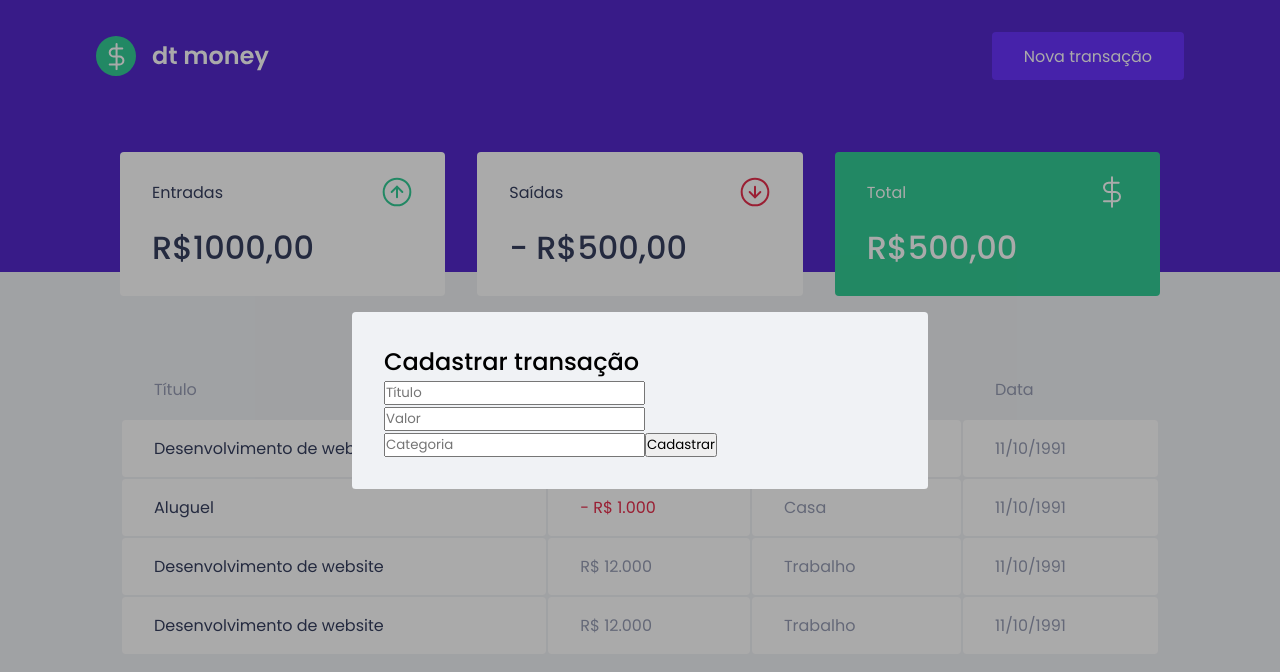
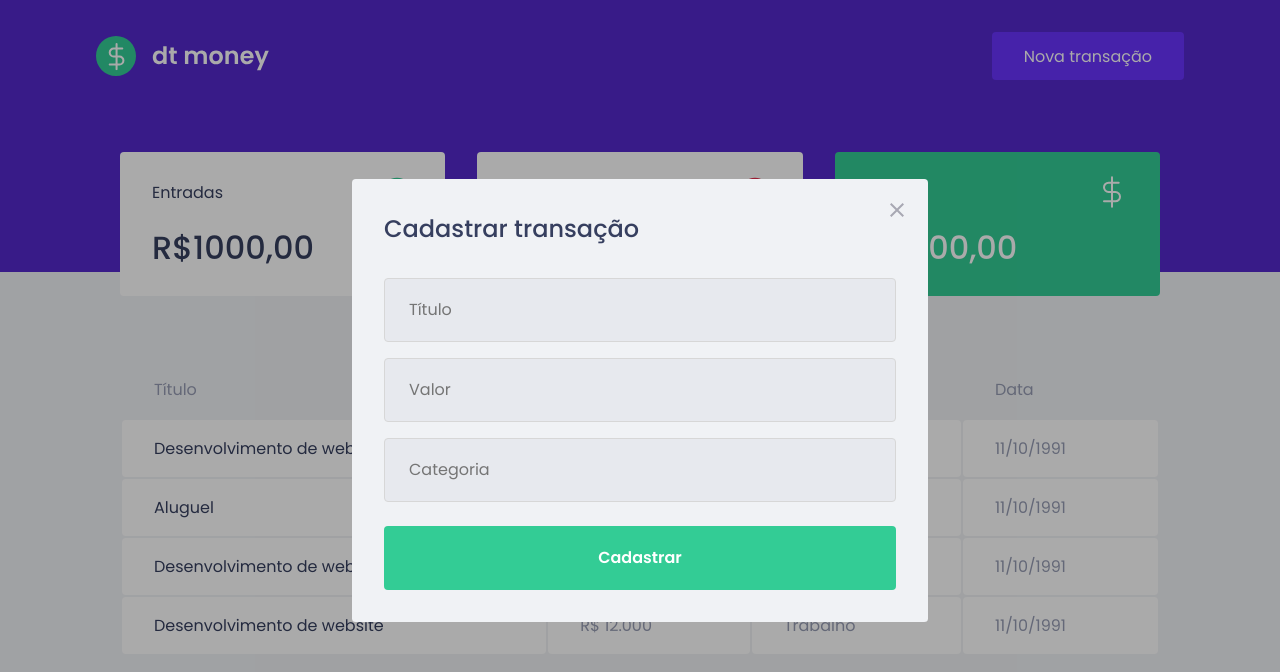
Before and after one commit to TatianaFischer/every-money-ignite, a React (Create React App) app: page / in a window 1280 px wide. Both pictures are taken after a click on the button "Nova transação". Shown: the top 672 px of the page. Built offline with nearby package versions, Linux system fonts and the light colour scheme; no server answers; what miragejs would draw is missing.

Commit message:
[style] NewTransctionModal styled

```diff
--- a/src/components/NewTransactionModal/index.tsx
+++ b/src/components/NewTransactionModal/index.tsx
@@ -1,4 +1,5 @@
 import Modal from 'react-modal';
+import closeImg from  '../../assets/close.svg';
 import { Container } from './styles';
 interface NewTransactionModalProps {
 
@@ -15,6 +16,13 @@ export function NewTransactionModal({isOpen, onRequestClose}: NewTransactionModa
      className='react-modal-content'
 
      >
+     <button
+     type='button'
+     onClick={onRequestClose}
+     className='react-modal-close'>
+       <img src={closeImg} alt="Fechar janela" />
+     </button>
+
 
         <Container>
           <h2>Cadastrar transação</h2>
--- a/src/components/NewTransactionModal/styles.ts
+++ b/src/components/NewTransactionModal/styles.ts
@@ -1,5 +1,54 @@
 import styled from 'styled-components';
 
-export const Container = styled.div`
+export const Container = styled.form`
+ h2 {
+   color: var(--text-title);
+   font-size: 1.5rem;
+   margin-bottom: 2rem;
+ }
+
+ input {
+   width: 100%;
+   padding: 0 1.5rem;
+   height: 4rem;
+
+   border-radius: 0.25rem;
+   border: 1px solid #d7d7d7;
+   background-color: #e7e9ee;
+
+   font-weight: 400;
+   font-size: 1rem;
+
+   &&::placeholder {
+     color: var(--text-body);
+   }
+
+   & + input {
+
+     margin-top: 1rem;
+   }
+
+ }
+
+button[type="submit"] {
+     width: 100%;
+     padding: 0 1.5rem;
+     height: 4rem;
+     background-color: var(--green);
+     color: #fff;
+     border-radius: 0.25rem;
+     border: 0;
+     font-size: 1rem;
+     font-weight: 600;
+     margin-top: 1.5rem;
+     transition:  filter 0.2s;
+
+     &:hover {
+       filter: brightness(0.9);
+     }
+   }
+
+
+
 
 `
--- a/src/styles/global.ts
+++ b/src/styles/global.ts
@@ -81,4 +81,18 @@ export const GlobalStyle = createGlobalStyle`
 
 }
 
+.react-modal-close {
+  position: absolute;
+  right: 1.5rem;
+  top: 1.5rem;
+  border: 0;
+  background: transparent;
+
+  transition:  filter 0.2s;
+
+  &:hover {
+    filter: brightness(0.8)
+  }
+}
+
 `
```
